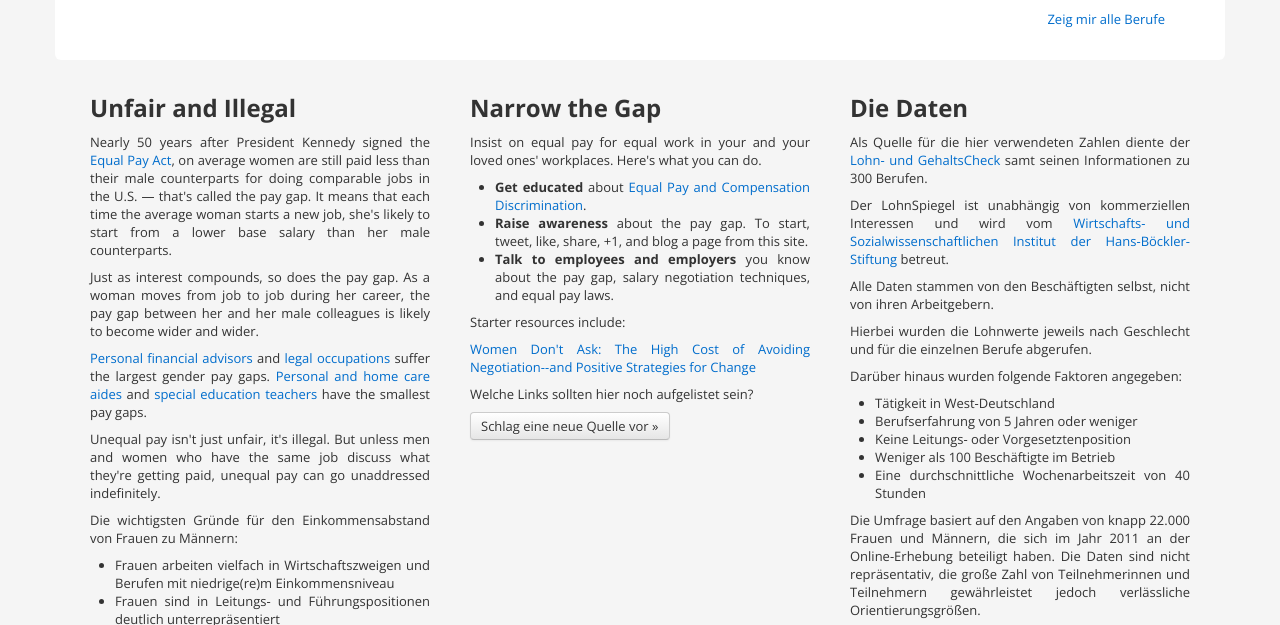
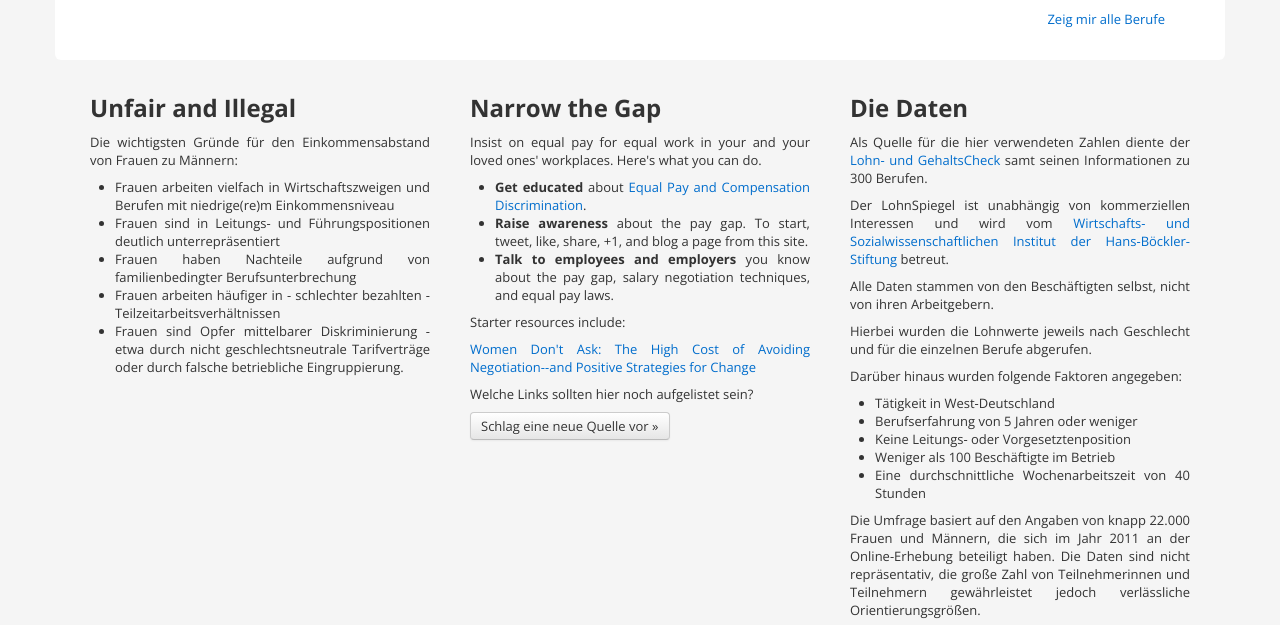
Before and after one commit to janl/narrow, a plain HTML site: page index.html in a window 1280 px wide. Shown: the part 398-1023 px from the top of the page. Drawn offline with nearby package versions, Linux system fonts and the light colour scheme.

Commit message:
remove english text

```diff
--- a/index.html
+++ b/index.html
@@ -89,11 +89,7 @@
       <div class="row">
         <div class="span4">
           <h2>Unfair and Illegal</h2>
-           <p>Nearly 50 years after President Kennedy signed the <a href="http://www.eeoc.gov/laws/statutes/epa.cfm">Equal Pay Act</a>, on average women are still paid less than their male counterparts for doing comparable jobs in the U.S. &mdash; that's called the pay gap. It means that each time the average woman starts a new job, she's likely to start from a lower base salary than her male counterparts.</p>
-           <p>Just as interest compounds, so does the pay gap. As a woman moves from job to job during her career, the pay gap between her and her male colleagues is likely to become wider and wider.</p>
-           <p><a href="?i=50">Personal financial advisors</a> and <a href="?i=122">legal occupations</a> suffer the largest gender pay gaps. <a href="?i=253">Personal and home care aides</a> and <a href="?i=132">special education teachers</a> have the smallest pay gaps.</p>
-           <p>Unequal pay isn't just unfair, it's illegal. But unless men and women who have the same job discuss what they're getting paid, unequal pay can go unaddressed indefinitely.</p>
-           <p>Die wichtigsten Gründe für den Einkommensabstand von Frauen zu Männern:</p>
+            <p>Die wichtigsten Gründe für den Einkommensabstand von Frauen zu Männern:</p>
            <ul>
            <li>Frauen arbeiten vielfach in Wirtschaftszweigen und Berufen mit niedrige(re)m Einkommensniveau</li>
            <li>Frauen sind in Leitungs- und Führungspositionen deutlich unterrepräsentiert</li>
```
